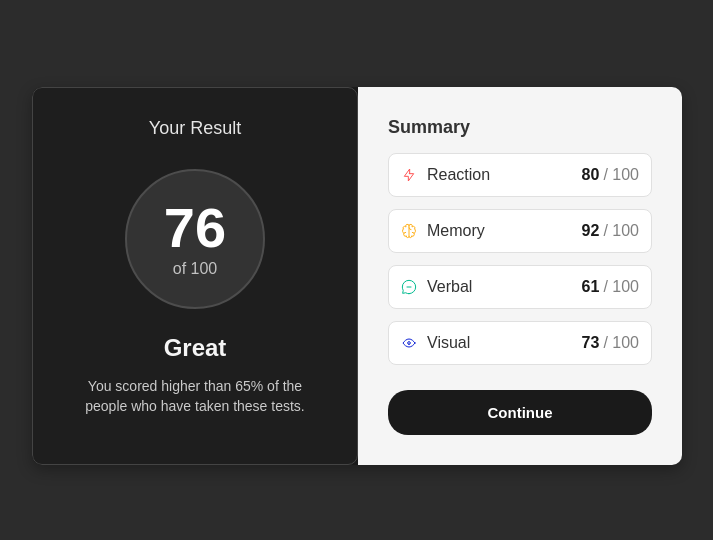
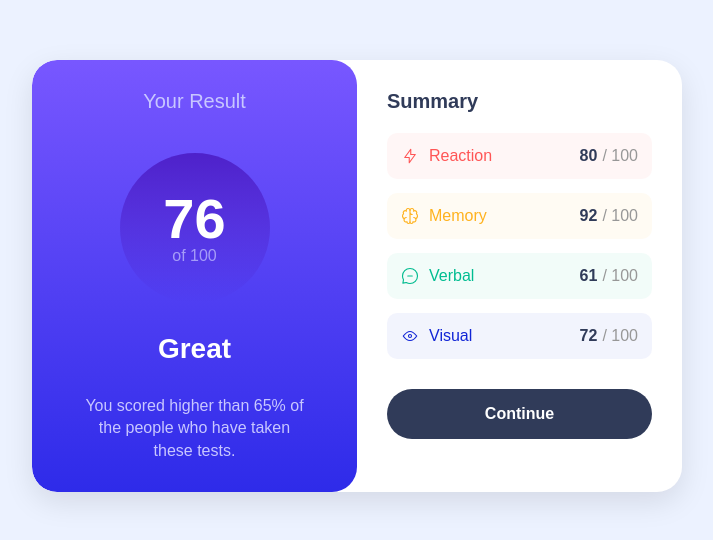
Before and after one commit to HenriqueBorgesProg/result-summary, a plain HTML site: page index.html in a window 1280 px wide. Shown: the part 124-664 px from the top of the page, without its empty margins (283-996 px from the left). Drawn offline with Linux system fonts and the light colour scheme.

Commit message:
first commit

```diff
--- a/index.html
+++ b/index.html
@@ -7,6 +7,7 @@
     <link rel="stylesheet" href="style.css">
 </head>
 <body>
+
     <div class="main-container">
         <!-- Your Result Section -->
         <div class="your-result-container">
@@ -30,46 +31,46 @@
             <p class="summary-accent-bar">Summary</p>
 
             <ul class="senses-list">
-                <li class="senses-item reaction">
+                <li id="reaction" class="senses-item reaction">
                     <div class="senses-content">
                         <img src="./assets/images/icon-reaction.svg" alt="Reaction icon">
                         <span>Reaction</span>
                     </div>
                     <div class="senses-value">
-                        <span class="bold-senses">80</span>
+                        <span class="bold-senses">--</span>
                         <span class="small-senses"> / 100</span>
                     </div>
                 </li>
 
-                <li class="senses-item memory">
+                <li id="memory" class="senses-item memory">
                     <div class="senses-content">
                         <img src="./assets/images/icon-memory.svg" alt="Memory icon">
                         <span>Memory</span>
                     </div>
                     <div class="senses-value">
-                        <span class="bold-senses">92</span>
+                        <span class="bold-senses">--</span>
                         <span class="small-senses"> / 100</span>
                     </div>
                 </li>
 
-                <li class="senses-item verbal">
+                <li id="verbal" class="senses-item verbal">
                     <div class="senses-content">
                         <img src="./assets/images/icon-verbal.svg" alt="Verbal icon">
                         <span>Verbal</span>
                     </div>
                     <div class="senses-value">
-                        <span class="bold-senses">61</span>
+                        <span class="bold-senses">--</span>
                         <span class="small-senses"> / 100</span>
                     </div>
                 </li>
 
-                <li class="senses-item visual">
+                <li id="visual" class="senses-item visual">
                     <div class="senses-content">
                         <img src="./assets/images/icon-visual.svg" alt="Visual icon">
                         <span>Visual</span>
                     </div>
                     <div class="senses-value">
-                        <span class="bold-senses">73</span>
+                        <span class="bold-senses"></span>
                         <span class="small-senses"> / 100</span>
                     </div>
                 </li>
@@ -78,5 +79,6 @@
             <button class="summary-button">Continue</button>
         </div>
     </div>
+    <script src="script.js"></script>
 </body>
 </html>
--- /dev/null
+++ b/script.js
@@ -0,0 +1,20 @@
+
+fetch('data.json')
+  .then(res => res.json())
+  .then(data => {
+    data.forEach(item => {
+      const li = document.getElementById(item.category.toLowerCase());
+      if (li) {
+
+        li.querySelector('.bold-senses').textContent = item.score;
+
+        li.querySelector('img').src = item.icon;
+        li.querySelector('img').alt = `${item.category} icon`;
+        li.querySelector('.senses-content span').textContent = item.category;
+        const total = data.reduce((sum, item) => sum + item.score, 0)
+        const average = Math.round(total / data.length);
+        document.querySelector('.score-circle-strong').textContent = average;
+      }
+    });
+  })
+  .catch(err => console.error('Erro ao carregar dados:', err));
--- a/style.css
+++ b/style.css
@@ -6,8 +6,8 @@
 }
 
 body {
-  font-family: Arial, sans-serif;
-  background-color: #2C2C2C;
+    font-family: 'Hanken Grotesk', sans-serif;
+    background-color: #ECF2FF;
     min-height: 100vh;
     display: flex;
     justify-content: center;
@@ -19,96 +19,92 @@ body {
     display: flex;
     max-width: 650px;
     width: 100%;
-  background-color: #1A1A1A;
-  border-radius: 10px;
-  box-shadow: 0 5px 15px rgba(0, 0, 0, 0.3);
+    background-color: white;
+    border-radius: 25px;
+    box-shadow: 0 10px 30px rgba(0, 0, 0, 0.1);
     overflow: hidden;
 }
 
-/* Your Result Section - Cores escuras */
+/* Your Result Section */
 .your-result-container {
     flex: 1;
-  background-color: #1E1E1E;
+    background: linear-gradient(to bottom, #7857FF, #2E2BE9);
     padding: 30px;
     color: white;
     text-align: center;
-  border-radius: 10px;
+    border-radius: 25px;
     display: flex;
     flex-direction: column;
     align-items: center;
-  gap: 15px;
-  border: 1px solid #444444;
+    gap: 20px;
 }
 
 .accent-bar {
-  color: #E6E6E6;
-  font-size: 18px;
-  margin-bottom: 5px;
+    color: #C8C7FF;
+    font-size: 20px;
+    margin-bottom: 10px;
 }
 
 .score-circle {
-  width: 140px;
-  height: 140px;
+    width: 150px;
+    height: 150px;
     border-radius: 50%;
-  background-color: #333333;
+    background: linear-gradient(to bottom, #4E21CA, rgba(77, 33, 201, 0));
     display: flex;
     justify-content: center;
     align-items: center;
     margin: 10px 0;
-  border: 2px solid #4D4D4D;
 }
-
 
 .circle-content {
     display: flex;
     flex-direction: column;
     align-items: center;
-  justify-content: center;
-  gap: 4px;
 }
 
 .score-circle-strong {
     font-size: 56px;
+    font-weight: 800;
     line-height: 1;
 }
 
 .score-circle-small {
+    color: #C8C7FF;
+    opacity: 0.7;
     font-size: 16px;
-  opacity: 0.7;
 }
 
 .result-title {
-  font-size: 24px;
-  color: #F5F5F5;
+    font-size: 28px;
+    font-weight: 700;
+    margin-bottom: 10px;
 }
 
 .result-description {
-  color: #CCCCCC;
+    color: #C8C7FF;
     max-width: 230px;
     line-height: 1.4;
-  font-size: 14px;
 }
 
-/* Summary Section - Cores claras */
+/* Summary Section */
 .summary-container {
     flex: 1;
     padding: 30px;
     display: flex;
     flex-direction: column;
-  gap: 15px;
-  background-color: #F5F5F5;
+    gap: 20px;
 }
 
 .summary-accent-bar {
-  font-size: 18px;
+    font-size: 20px;
     font-weight: 700;
-  color: #333333;
+    color: #303B59;
 }
 
 .senses-list {
     display: flex;
     flex-direction: column;
-  gap: 12px;
+    gap: 14px;
     list-style: none;
 }
 
@@ -116,54 +112,72 @@ body {
     display: flex;
     justify-content: space-between;
     align-items: center;
-  padding: 12px;
-  border-radius: 8px;
-  background-color: #FFFFFF;
-  border: 1px solid #E0E0E0;
+    padding: 14px;
+    border-radius: 10px;
 }
 
 .senses-content {
     display: flex;
     align-items: center;
     gap: 10px;
-  color: #333333;
 }
 
 .senses-content img {
-  width: 16px;
+    width: 18px;
 }
 
 .senses-value {
     display: flex;
     align-items: center;
-  gap: 4px;
+    gap: 5px;
 }
 
 .bold-senses {
     font-weight: 700;
-  color: #1A1A1A;
+    color: #303B59;
 }
 
 .small-senses {
-  color: #808080;
+    color: #979797;
+}
+
+/* Category Specific Colors */
+.reaction {
+    background-color: rgba(255, 87, 87, 0.05);
+    color: #FF5555;
+}
+
+.memory {
+    background-color: rgba(255, 176, 31, 0.05);
+    color: #FFB21E;
+}
+
+.verbal {
+    background-color: rgba(0, 189, 145, 0.05);
+    color: #00BD91;
+}
+
+.visual {
+    background-color: rgba(17, 37, 212, 0.05);
+    color: #1125D6;
 }
 
 /* Button */
 .summary-button {
-  background-color: #1A1A1A;
+    background-color: #303B59;
     color: white;
     border: none;
-  padding: 14px;
-  border-radius: 20px;
-  font-size: 15px;
-  font-weight: 600;
+    padding: 16px;
+    border-radius: 25px;
+    font-size: 16px;
+    font-weight: 700;
     cursor: pointer;
     margin-top: 10px;
     transition: background-color 0.3s;
 }
 
 .summary-button:hover {
-  background-color: #333333;
+    background-color: #1125D6;
 }
 
 /* Responsive Design */
@@ -173,7 +187,6 @@ body {
     }
 
     .your-result-container {
-      border-radius: 0;
-      border-bottom: 1px solid #444444;
+        border-radius: 0 0 25px 25px;
     }
 }
```
Also changed, not shown: preview.jpg (deleted). Lines whose indentation alone changed are shown as unchanged.
